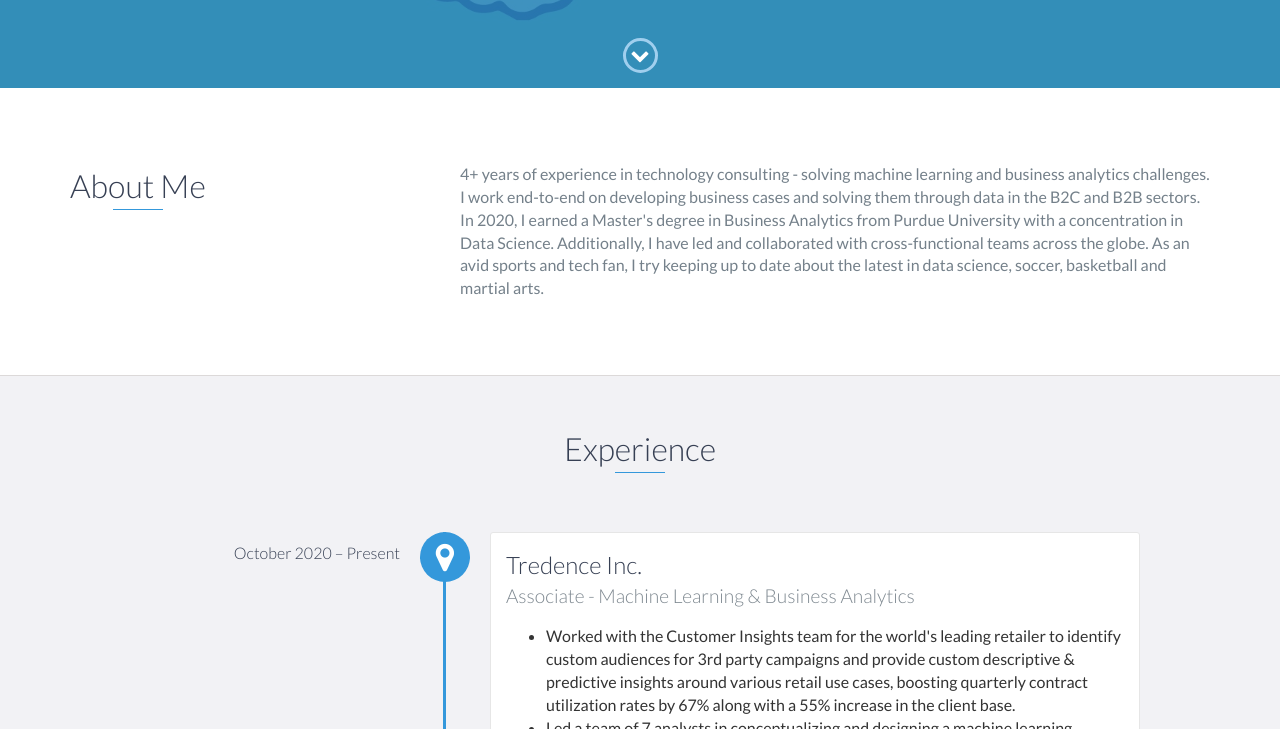
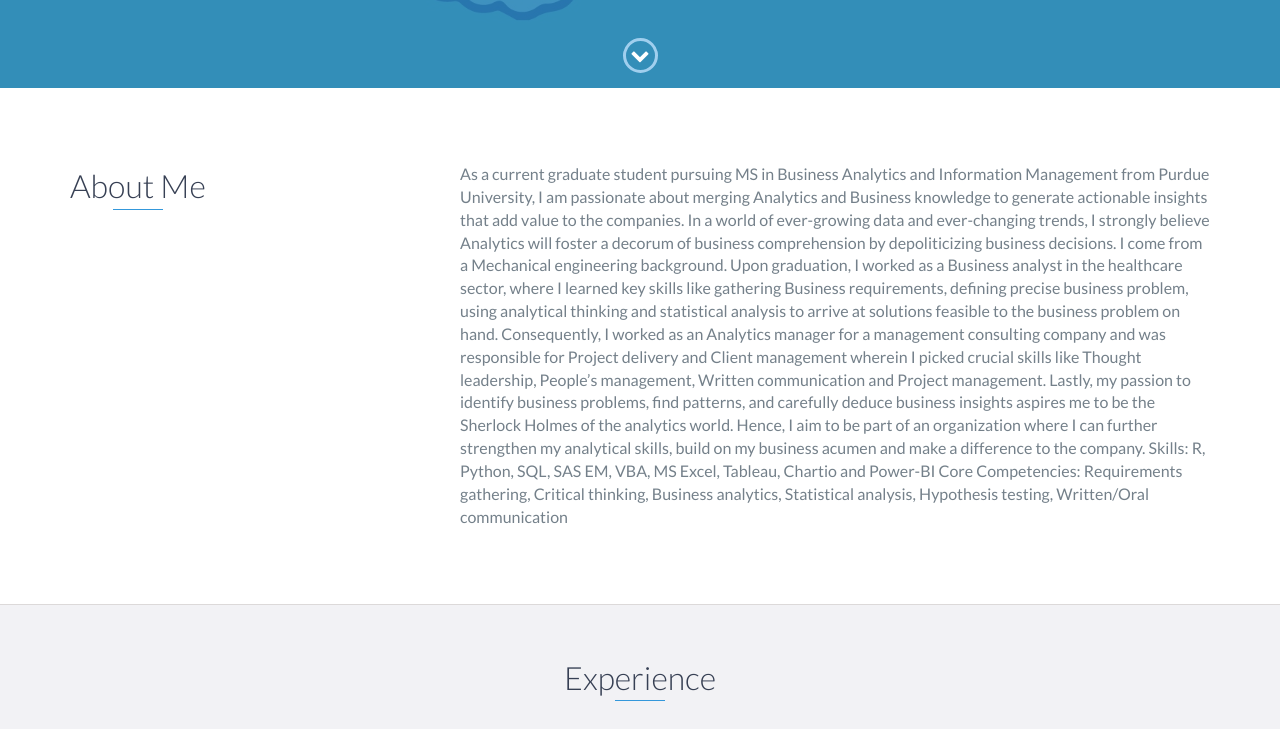
Before and after one commit to Laksh-Mudradi/Laksh-Mudradi.github.io, a website: page index.html in a window 1280 px wide. Shown: the part 712-1441 px from the top of the page. Drawn offline with nearby package versions, Linux system fonts and the light colour scheme.

Commit message:
Update index.html

```diff
--- a/index.html
+++ b/index.html
@@ -95,7 +95,15 @@
                 </div>
                 <div class="col-md-8">
                     <p>
-                        4+ years of experience in technology consulting - solving machine learning and business analytics challenges. I work end-to-end on developing business cases and solving them through data in the B2C and B2B sectors. In 2020, I earned a Master's degree in Business Analytics from Purdue University with a concentration in Data Science. Additionally, I have led and collaborated with cross-functional teams across the globe. As an avid sports and tech fan, I try keeping up to date about the latest in data science, soccer, basketball and martial arts.
+                        As a current graduate student pursuing MS in Business Analytics and Information Management from Purdue University, I am passionate about merging Analytics and Business knowledge to generate actionable insights that add value to the companies. In a world of ever-growing data and ever-changing trends, I strongly believe Analytics will foster a decorum of business comprehension by depoliticizing business decisions.
+
+I come from a Mechanical engineering background. Upon graduation, I worked as a Business analyst in the healthcare sector, where I learned key skills like gathering Business requirements, defining precise business problem, using analytical thinking and statistical analysis to arrive at solutions feasible to the business problem on hand. Consequently, I worked as an Analytics manager for a management consulting company and was responsible for Project delivery and Client management wherein I picked crucial skills like Thought leadership, People’s management, Written communication and Project management.
+
+Lastly, my passion to identify business problems, find patterns, and carefully deduce business insights aspires me to be the Sherlock Holmes of the analytics world. Hence, I aim to be part of an organization where I can further strengthen my analytical skills, build on my business acumen and make a difference to the company.
+
+Skills: R, Python, SQL, SAS EM, VBA, MS Excel, Tableau, Chartio and Power-BI
+
+Core Competencies: Requirements gathering, Critical thinking, Business analytics, Statistical analysis, Hypothesis testing, Written/Oral communication
                     </p>
                 </div>
             </div>
```
